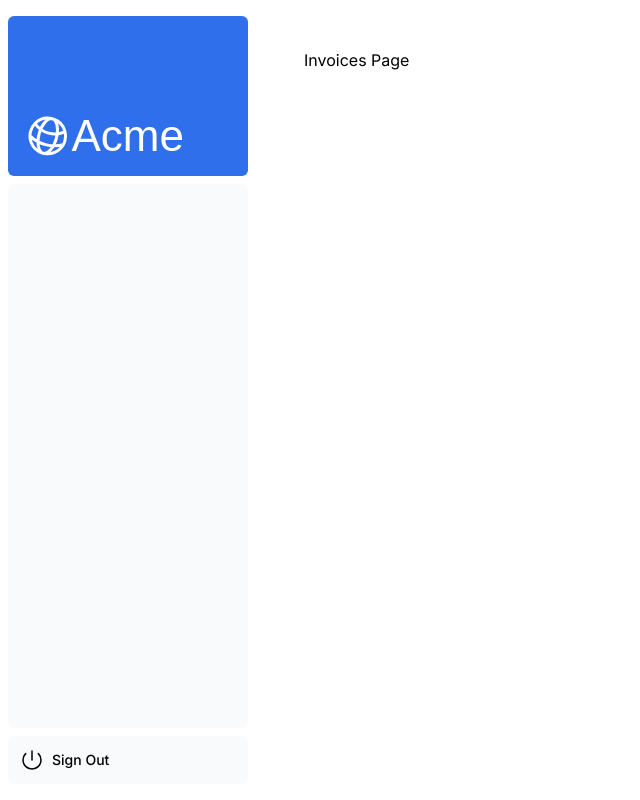
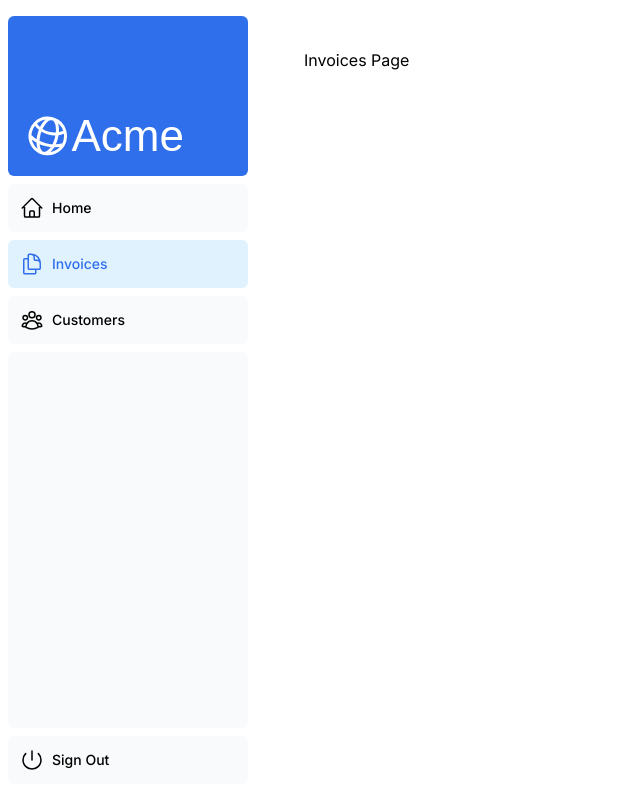
Before and after one commit to OMGSailorJerry/next-react, a Next.js app: page /dashboard/invoices in a window 1280 px wide. Shown: the whole page, without its empty margins (0-640 px from the left). Built offline with nearby package versions, Linux system fonts and the light colour scheme; a web font is replaced by a local one.

Commit message:
Deploy fix

```diff
--- a/app/ui/dashboard/nav-links.tsx
+++ b/app/ui/dashboard/nav-links.tsx
@@ -12,13 +12,13 @@ import clsx from 'clsx';
 // Map of links to display in the side navigation.
 // Depending on the size of the application, this would be stored in a database.
 const links = [
-  // { name: 'Home', href: '/dashboard', icon: HomeIcon },
-  // {
-  //   name: 'Invoices',
-  //   href: '/dashboard/invoices',
-  //   icon: DocumentDuplicateIcon,
-  // },
-  // { name: 'Customers', href: '/dashboard/customers', icon: UserGroupIcon },
+  { name: 'Home', href: '/dashboard', icon: HomeIcon },
+  {
+    name: 'Invoices',
+    href: '/dashboard/invoices',
+    icon: DocumentDuplicateIcon,
+  },
+  { name: 'Customers', href: '/dashboard/customers', icon: UserGroupIcon },
 ];
 
 export default function NavLinks() {
```
